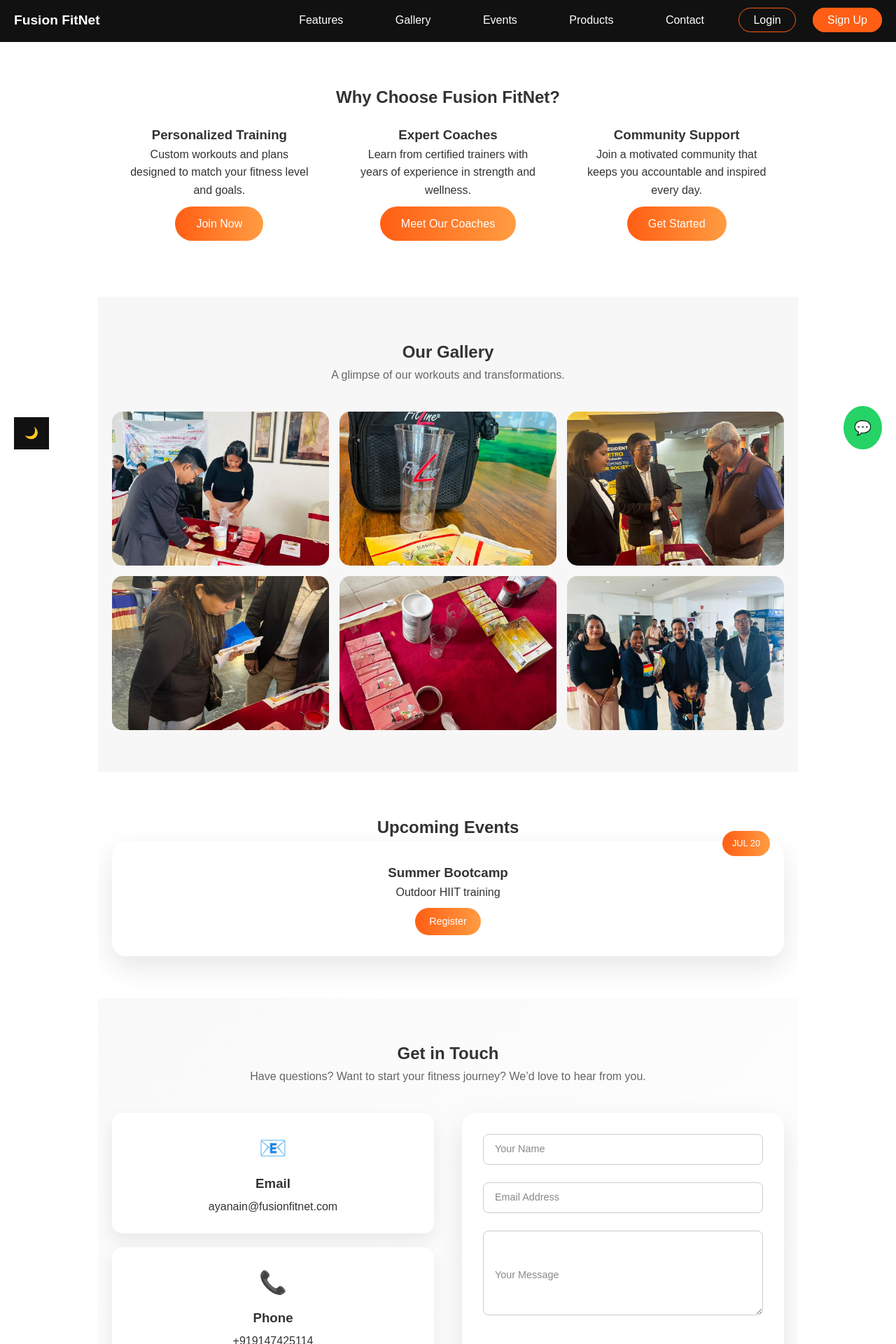
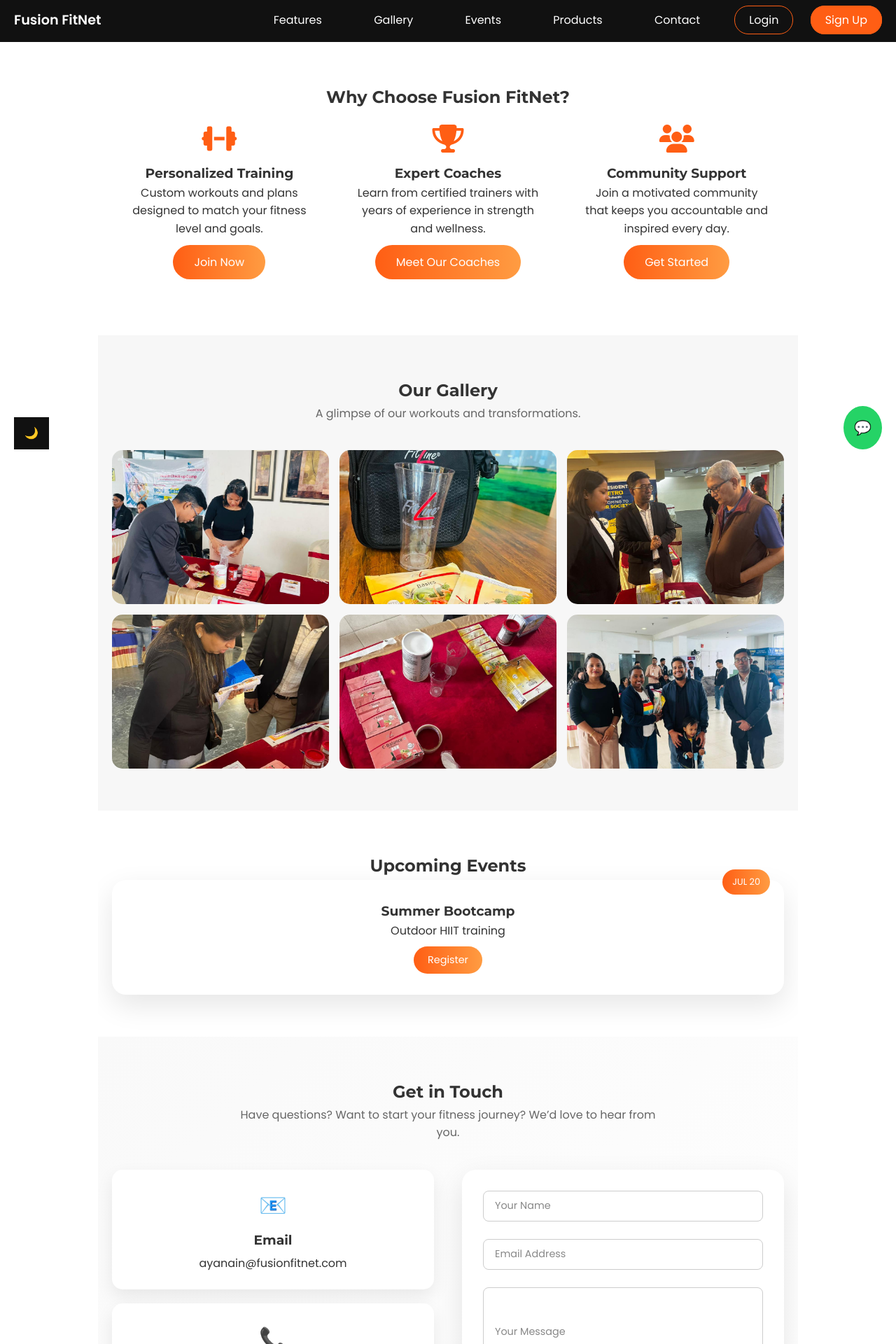
Before and after one commit to amish0/fusion-fitnet, a PHP site: page / in a window 1280 px wide. Shown: the part 138-2058 px from the top of the page at 70% size. Run offline with PHP 8.4, Linux system fonts and the light colour scheme.

Commit message:
visitor count

```diff
--- a/public/css/style.css
+++ b/public/css/style.css
@@ -25,10 +25,14 @@ body.dark {
 }
 
 body {
-  font-family: Arial, sans-serif;
+  font-family: 'Poppins', sans-serif;
   background: var(--bg);
   color: var(--text);
   line-height: 1.6;
+}
+
+h1, h2, h3 {
+  font-family: 'Montserrat', sans-serif;
 }
 
 a { text-decoration: none; color: inherit; }
@@ -39,6 +43,7 @@ header {
   padding: 30px;
   position: relative;
   text-align: center;
+  box-shadow: 0 4px 8px rgba(0,0,0,0.1);
 }
 
 header::after {
@@ -64,11 +69,13 @@ nav {
 nav a {
   color: white;
   padding: 15px 25px;
+  transition: transform 0.3s ease;
 }
 
 nav a:hover {
   background: var(--primary);
   border-radius: 5px;
+  transform: scale(1.1);
 }
 
 .btn-login, .btn-signup {
@@ -116,6 +123,18 @@ section {
   background: white;
   padding: 20px;
   border-radius: 15px;
+  transition: transform 0.3s ease, box-shadow 0.3s ease;
+}
+
+.feature-card:hover {
+  transform: translateY(-10px);
+  box-shadow: 0 15px 30px rgba(0,0,0,0.1);
+}
+
+.feature-card i {
+  font-size: 2.5rem;
+  color: var(--primary);
+  margin-bottom: 15px;
 }
 
 body.dark .feature-card {
@@ -127,6 +146,13 @@ footer {
   color: white;
   text-align: center;
   padding: 20px;
+}
+
+.visitor-counter {
+  font-size: 0.8rem;
+  margin-top: 10px;
+  color: #ccc;
+  text-shadow: 1px 1px 1px #000;
 }
 
 /* WhatsApp Button */
@@ -683,3 +709,10 @@ button, a {
     font-size: 1.5rem;
   }
 }
+
+@media (max-width: 768px) {
+  .visitor-counter {
+    margin-top: 5px;
+    font-size: 0.9rem;
+  }
+}
--- /dev/null
+++ b/public/data/visitor_count.txt
@@ -0,0 +1 @@
+1000
--- a/public/index.php
+++ b/public/index.php
@@ -1,5 +1,11 @@
 <?php
 session_start();
+
+// Visitor Counter
+$visitor_count_file = 'data/visitor_count.txt';
+$visitor_count = (int)file_get_contents($visitor_count_file);
+$visitor_count++;
+file_put_contents($visitor_count_file, $visitor_count);
 ?>
 <!DOCTYPE html>
 <html lang="en">
@@ -15,6 +21,14 @@ session_start();
 
   <!-- CSS -->
   <link rel="stylesheet" href="css/style.css">
+
+  <!-- Google Fonts -->
+  <link rel="preconnect" href="https://fonts.googleapis.com">
+  <link rel="preconnect" href="https://fonts.gstatic.com" crossorigin>
+  <link href="https://fonts.googleapis.com/css2?family=Montserrat:wght@700&family=Poppins:wght@400;600&display=swap" rel="stylesheet">
+
+  <!-- Font Awesome -->
+  <link rel="stylesheet" href="https://cdnjs.cloudflare.com/ajax/libs/font-awesome/6.4.2/css/all.min.css">
 
   <!-- Google Analytics -->
   <script async src="https://www.googletagmanager.com/gtag/js?id=YOUR_GA_ID"></script>
@@ -68,16 +82,19 @@ session_start();
   <h2>Why Choose Fusion FitNet?</h2>
   <div class="features">
     <div class="feature-card">
+      <i class="fas fa-dumbbell"></i>
       <h3>Personalized Training</h3>
       <p>Custom workouts and plans designed to match your fitness level and goals.</p>
       <a href="#contact" class="btn">Join Now</a>
     </div>
     <div class="feature-card">
+      <i class="fas fa-trophy"></i>
       <h3>Expert Coaches</h3>
       <p>Learn from certified trainers with years of experience in strength and wellness.</p>
       <a href="#contact" class="btn">Meet Our Coaches</a>
     </div>
     <div class="feature-card">
+      <i class="fas fa-users"></i>
       <h3>Community Support</h3>
       <p>Join a motivated community that keeps you accountable and inspired every day.</p>
       <a href="#contact" class="btn">Get Started</a>
@@ -206,9 +223,9 @@ session_start();
 
 
 <footer>
-  © 2025 Fusion FitNet
+  © 2025 Fusion FitNet | <span class="visitor-counter">Visitors: <?php echo $visitor_count; ?></span>
 </footer>
 
-<script src="js/main.js"></script>
+
 </body>
 </html>
--- a/public/js/main.js
+++ b/public/js/main.js
@@ -70,3 +70,14 @@ function addToCart(productName) {
 function updateCartCount() {
   cartCountElement.innerText = cart.length;
 }
+
+// Smooth Scrolling
+document.querySelectorAll('a[href^="#"]').forEach(anchor => {
+  anchor.addEventListener('click', function (e) {
+    e.preventDefault();
+
+    document.querySelector(this.getAttribute('href')).scrollIntoView({
+      behavior: 'smooth'
+    });
+  });
+});
```
